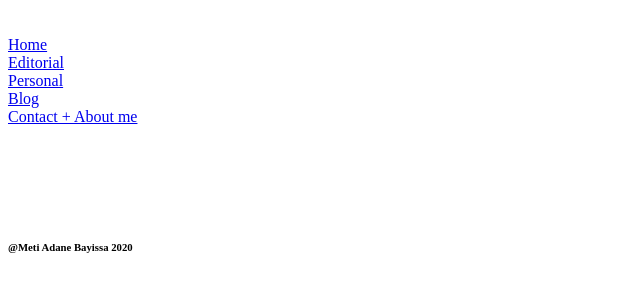
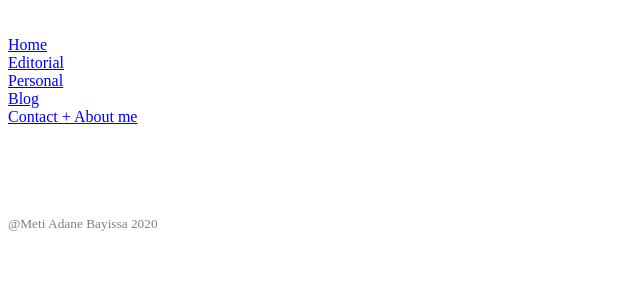
Before and after one commit to Meti-Adane/PersonalWebsite2, a plain HTML site: page nav.html in a window 1280 px wide. Shown: the part 200-492 px from the top of the page, without its empty margins (0-640 px from the left). Drawn offline with Linux system fonts and the light colour scheme.

Commit message:
Layout and adding elements to navigation page done - V 1.0.1

```diff
--- a/nav.html
+++ b/nav.html
@@ -2,7 +2,7 @@
 <html lang="en">
 <head>
     <meta charset="UTF-8">
-    <meta name="viewport" content="width=device-width, initial-scale=1.0">
+    <meta name="viewport" content="width=device-width, initial-scale=1.0" target="mainFrame">
     <title>Document</title>
 </head>
 <body>
@@ -16,7 +16,7 @@
     <br>
     <a href="Home.html">Home</a>
     <br>
-    <a href="Editorial.html">Editorial</a>
+    <a href="Editorial.html" >Editorial</a>
     <br>
     <a href="portraits.html">Personal</a>
     <br>
@@ -29,6 +29,6 @@
     <br>
     <br>
     <br>
-    <footer><h6>@Meti Adane Bayissa 2020</h6></footer>
+    <footer><small><font color="grey">@Meti Adane Bayissa 2020</font></small></footer>
 </body>
 </html>
```
